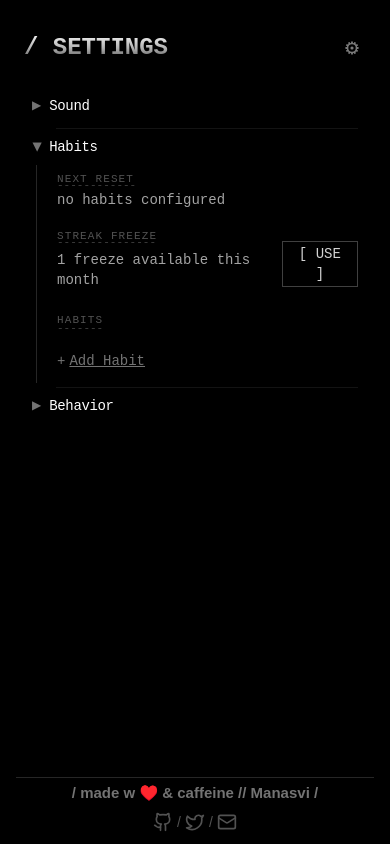
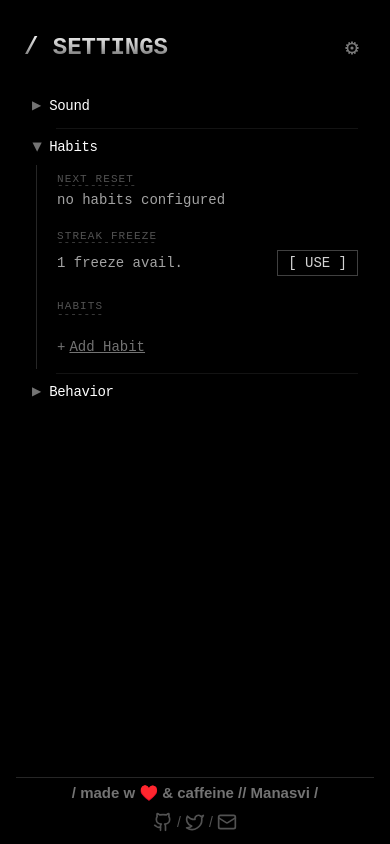
Before and after one commit to manasvitwr/second-wind, a React (Vite) app: page / in a window 390 px wide. Both pictures are taken after a click on the button "Open settings". Built offline with nearby package versions, Linux system fonts and the light colour scheme.

Commit message:
fix: streak freeze section responsiveness on mobile

```diff
--- a/src/components/Settings/Settings.tsx
+++ b/src/components/Settings/Settings.tsx
@@ -257,11 +257,11 @@ const Settings: React.FC<SettingsProps> = ({
             <div className="font-geist-mono text-[11px] text-neutral-700 -my-3">
               ---------------
             </div>
-            <div className="flex items-center justify-between">
+            <div className="flex items-center justify-between flex-wrap gap-2">
               <span className="font-geist-mono text-sm text-neutral-400 mt-3">
-                {streakFreezeCount} freeze available this month
+                {streakFreezeCount} freeze avail.
               </span>
-              <button className="font-geist-mono text-sm bg-transparent border border-neutral-700 px-2.5 py-0.5 text-neutral-300 cursor-pointer transition-all duration-200 hover:border-neutral-500 hover:text-white">
+              <button className="font-geist-mono text-sm bg-transparent border border-neutral-700 px-2.5 py-0.5 text-neutral-300 cursor-pointer transition-all duration-200 hover:border-neutral-500 hover:text-white mt-3">
                 [ USE ]
               </button>
             </div>
```
